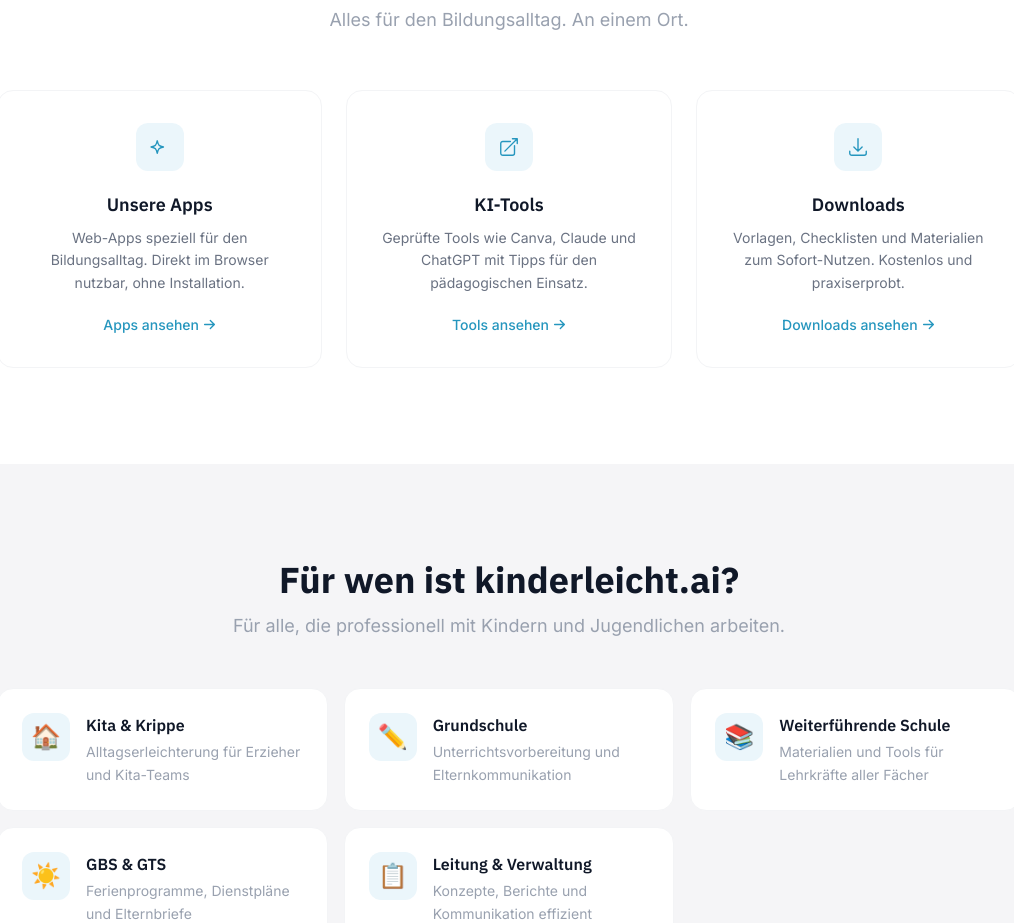
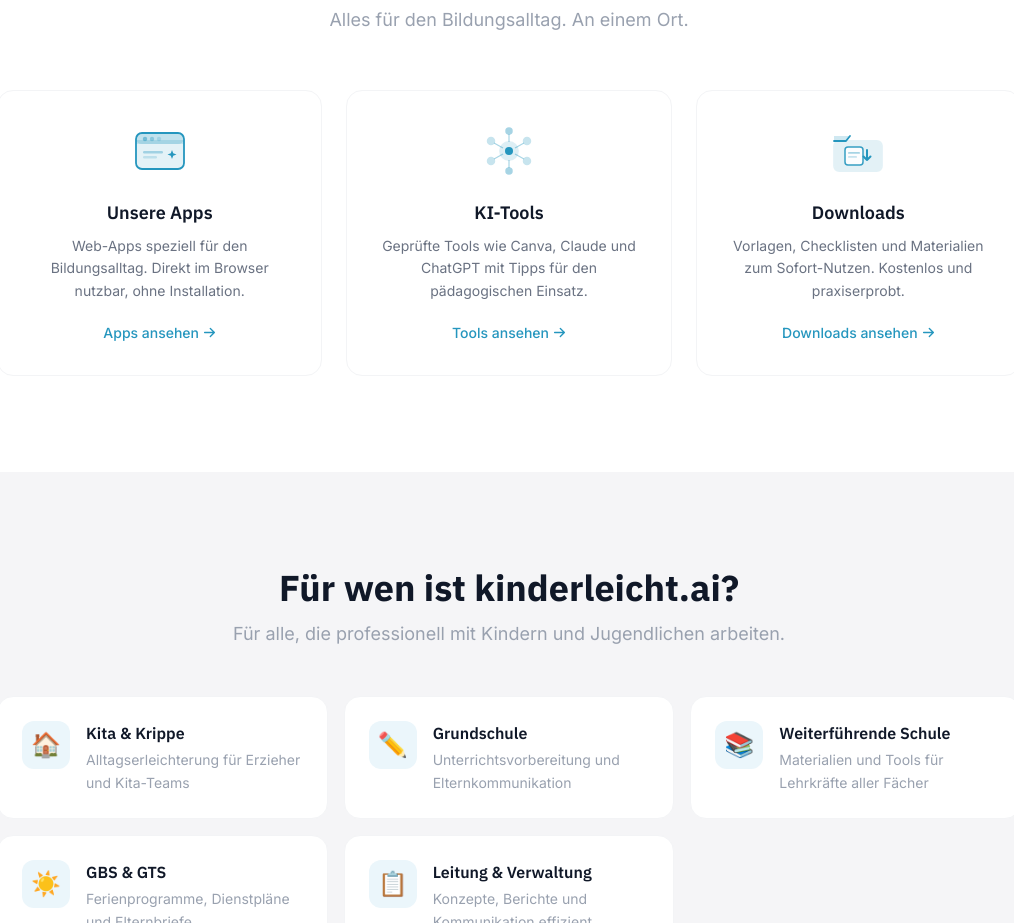
Before and after one commit to daumnicolas89-oss/kinderleicht-ai, a Next.js app: page / in a window 1280 px wide. Shown: the part 1400-2323 px from the top of the page, without its empty margins (131-1145 px from the left). Built offline with nearby package versions, Linux system fonts and the light colour scheme.

Commit message:
Layout 22

```diff
--- a/app/page.tsx
+++ b/app/page.tsx
@@ -148,9 +148,23 @@ const stats = [
 
 const pillars = [
   {
-    icon: (
-      <svg width="22" height="22" fill="none" viewBox="0 0 24 24" stroke="currentColor" strokeWidth={1.5}>
-        <path strokeLinecap="round" strokeLinejoin="round" d="M9.813 15.904L9 18.75l-.813-2.846a4.5 4.5 0 00-3.09-3.09L2.25 12l2.846-.813a4.5 4.5 0 003.09-3.09L9 5.25l.813 2.846a4.5 4.5 0 003.09 3.09L15.75 12l-2.846.813a4.5 4.5 0 00-3.09 3.09z" />
+    illustration: (
+      <svg width="56" height="56" viewBox="0 0 56 56" fill="none" xmlns="http://www.w3.org/2000/svg">
+        {/* Browser window */}
+        <rect x="4" y="10" width="48" height="36" rx="6" fill="#2596be" opacity="0.12"/>
+        <rect x="4" y="10" width="48" height="36" rx="6" stroke="#2596be" strokeWidth="1.8"/>
+        {/* Top bar */}
+        <rect x="4" y="10" width="48" height="11" rx="6" fill="#2596be" opacity="0.18"/>
+        <rect x="4" y="17" width="48" height="4" fill="#2596be" opacity="0.18"/>
+        {/* Traffic lights */}
+        <circle cx="13" cy="16" r="2.2" fill="#2596be" opacity="0.5"/>
+        <circle cx="20" cy="16" r="2.2" fill="#2596be" opacity="0.35"/>
+        <circle cx="27" cy="16" r="2.2" fill="#2596be" opacity="0.2"/>
+        {/* Content lines */}
+        <rect x="11" y="28" width="20" height="2.5" rx="1.2" fill="#2596be" opacity="0.35"/>
+        <rect x="11" y="33" width="14" height="2.5" rx="1.2" fill="#2596be" opacity="0.2"/>
+        {/* Sparkle */}
+        <path d="M40 27l1.2 3.3 3.3 1.2-3.3 1.2L40 36l-1.2-3.3-3.3-1.2 3.3-1.2z" fill="#2596be"/>
       </svg>
     ),
     label: "Unsere Apps",
@@ -159,9 +173,25 @@ const pillars = [
     cta: "Apps ansehen",
   },
   {
-    icon: (
-      <svg width="22" height="22" fill="none" viewBox="0 0 24 24" stroke="currentColor" strokeWidth={1.5}>
-        <path strokeLinecap="round" strokeLinejoin="round" d="M13.5 6H5.25A2.25 2.25 0 003 8.25v10.5A2.25 2.25 0 005.25 21h10.5A2.25 2.25 0 0018 18.75V10.5m-10.5 6L21 3m0 0h-5.25M21 3v5.25" />
+    illustration: (
+      <svg width="56" height="56" viewBox="0 0 56 56" fill="none" xmlns="http://www.w3.org/2000/svg">
+        {/* Central brain/circuit node */}
+        <circle cx="28" cy="28" r="9" fill="#2596be" opacity="0.15" stroke="#2596be" strokeWidth="1.8"/>
+        <circle cx="28" cy="28" r="4" fill="#2596be"/>
+        {/* Connecting nodes */}
+        <circle cx="10" cy="18" r="3.5" fill="#2596be" opacity="0.25" stroke="#2596be" strokeWidth="1.5"/>
+        <circle cx="46" cy="18" r="3.5" fill="#2596be" opacity="0.25" stroke="#2596be" strokeWidth="1.5"/>
+        <circle cx="10" cy="38" r="3.5" fill="#2596be" opacity="0.25" stroke="#2596be" strokeWidth="1.5"/>
+        <circle cx="46" cy="38" r="3.5" fill="#2596be" opacity="0.25" stroke="#2596be" strokeWidth="1.5"/>
+        <circle cx="28" cy="8" r="3" fill="#2596be" opacity="0.4" stroke="#2596be" strokeWidth="1.5"/>
+        <circle cx="28" cy="48" r="3" fill="#2596be" opacity="0.4" stroke="#2596be" strokeWidth="1.5"/>
+        {/* Lines */}
+        <line x1="13" y1="20" x2="22" y2="25" stroke="#2596be" strokeWidth="1.2" opacity="0.4"/>
+        <line x1="43" y1="20" x2="34" y2="25" stroke="#2596be" strokeWidth="1.2" opacity="0.4"/>
+        <line x1="13" y1="36" x2="22" y2="31" stroke="#2596be" strokeWidth="1.2" opacity="0.4"/>
+        <line x1="43" y1="36" x2="34" y2="31" stroke="#2596be" strokeWidth="1.2" opacity="0.4"/>
+        <line x1="28" y1="11" x2="28" y2="19" stroke="#2596be" strokeWidth="1.2" opacity="0.4"/>
+        <line x1="28" y1="45" x2="28" y2="37" stroke="#2596be" strokeWidth="1.2" opacity="0.4"/>
       </svg>
     ),
     label: "KI-Tools",
@@ -170,9 +200,19 @@ const pillars = [
     cta: "Tools ansehen",
   },
   {
-    icon: (
-      <svg width="22" height="22" fill="none" viewBox="0 0 24 24" stroke="currentColor" strokeWidth={1.5}>
-        <path strokeLinecap="round" strokeLinejoin="round" d="M3 16.5v2.25A2.25 2.25 0 005.25 21h13.5A2.25 2.25 0 0021 18.75V16.5M16.5 12L12 16.5m0 0L7.5 12m4.5 4.5V3" />
+    illustration: (
+      <svg width="56" height="56" viewBox="0 0 56 56" fill="none" xmlns="http://www.w3.org/2000/svg">
+        {/* Folder base */}
+        <rect x="4" y="18" width="48" height="30" rx="5" fill="#2596be" opacity="0.12" stroke="#2596be" strokeWidth="1.8"/>
+        {/* Folder tab */}
+        <path d="M4 18h12l4-5h-16z" fill="#2596be" opacity="0.22"/>
+        <path d="M4 18h12l4-5" stroke="#2596be" strokeWidth="1.8" strokeLinecap="round" strokeLinejoin="round"/>
+        {/* Document inside */}
+        <rect x="15" y="24" width="18" height="18" rx="3" fill="white" stroke="#2596be" strokeWidth="1.5" opacity="0.9"/>
+        <rect x="18" y="29" width="12" height="1.8" rx="0.9" fill="#2596be" opacity="0.4"/>
+        <rect x="18" y="33" width="9" height="1.8" rx="0.9" fill="#2596be" opacity="0.25"/>
+        {/* Arrow down */}
+        <path d="M37 27v10m0 0l-3.5-3.5M37 37l3.5-3.5" stroke="#2596be" strokeWidth="2" strokeLinecap="round" strokeLinejoin="round"/>
       </svg>
     ),
     label: "Downloads",
@@ -319,11 +359,8 @@ export default function HomePage() {
                 className="flex flex-col items-center text-center p-8 rounded-2xl border border-gray-100 hover:border-[#2596be]/30 hover:shadow-lg transition-all duration-300 group"
                 style={{ transitionDelay: `${i * 80}ms` }}
               >
-                <div
-                  className="w-12 h-12 rounded-xl flex items-center justify-center mb-5 group-hover:scale-110 transition-transform duration-300"
-                  style={{ backgroundColor: "#EBF6FB", color: "#2596be" }}
-                >
-                  {p.icon}
+                <div className="mb-5 group-hover:scale-110 transition-transform duration-300">
+                  {p.illustration}
                 </div>
                 <h3
                   className="text-lg font-semibold text-gray-900 mb-2"
```
